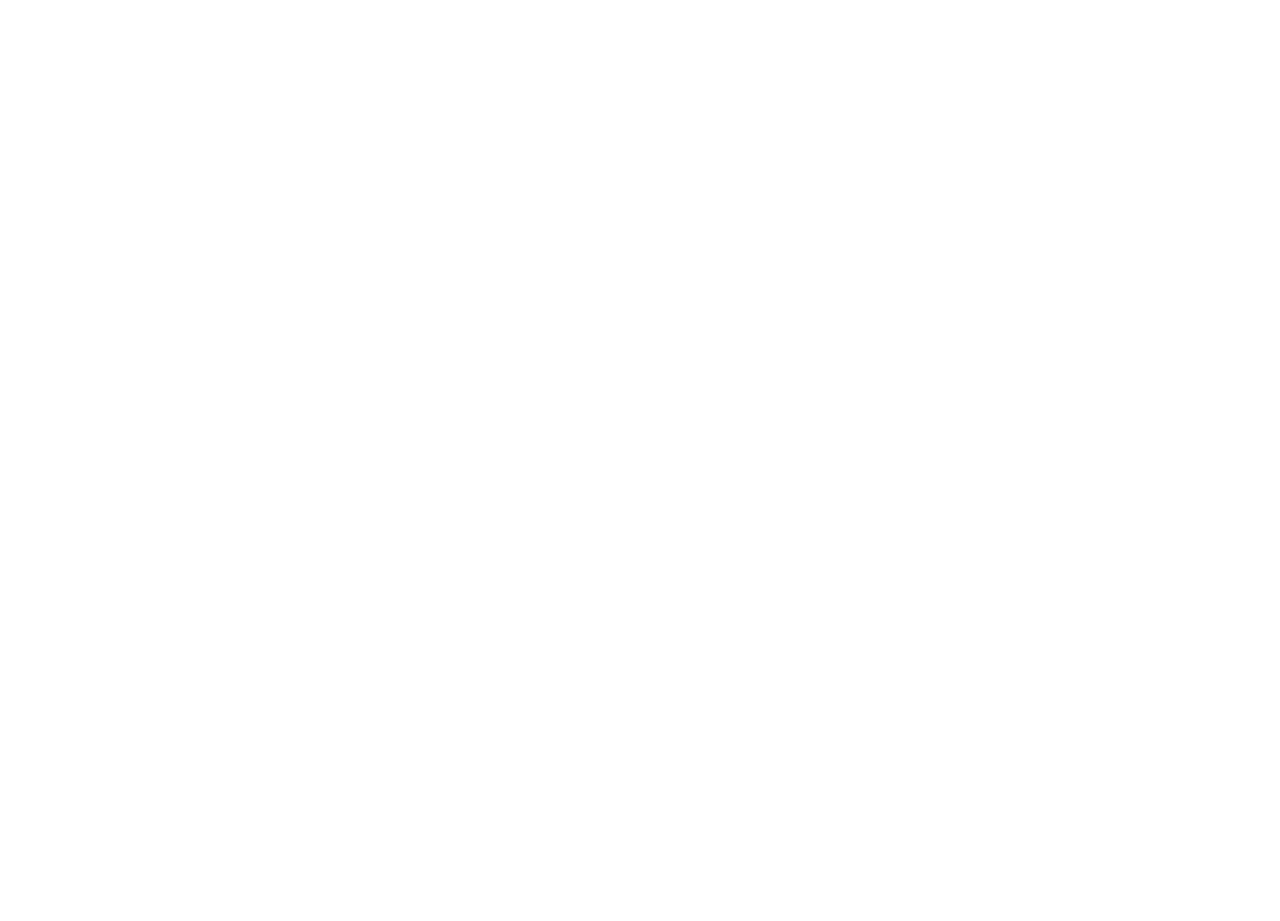
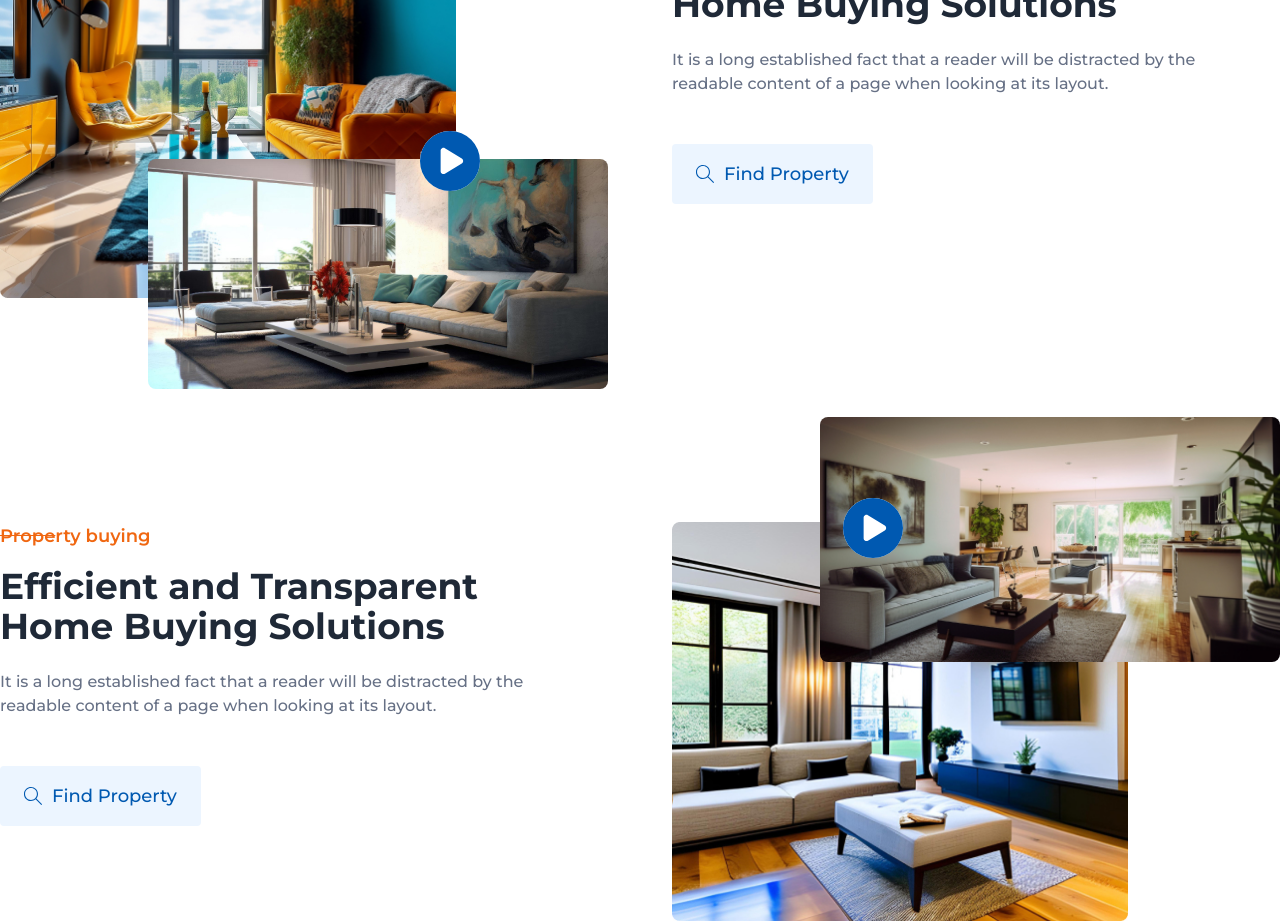
Before and after one commit to nisakib07/heritage-nest, a React (Vite) app: page / in a window 1280 px wide. Shown: the part 1060-1981 px from the top of the page. Before the commit the page ends 880 px from the top, so only its background shows below. Built offline with nearby package versions, Linux system fonts and the light colour scheme.

Commit message:
First and second portion done

```diff
--- a/src/Pages/Home/Banner.jsx
+++ b/src/Pages/Home/Banner.jsx
@@ -18,7 +18,7 @@
             Your Portal to India's Exquisite Real Estate
           </h1>
           <div className="flex justify-center mt-12">
-            <button className="bg-[#0059B1] flex items-center px-6 py-4">
+            <button className="bg-[#0059B1] flex items-center px-6 py-4 gap-2.5 rounded-[4px] font-medium text-lg">
               <SlMagnifier></SlMagnifier> Find Property
             </button>
           </div>{" "}
--- /dev/null
+++ b/src/Pages/Home/First.jsx
@@ -0,0 +1,32 @@
+import one from "../../assets/one.jpg";
+import two from "../../assets/two.jpg";
+import Efficient from "../../components/Efficient";
+import Wrapper from "../../components/Wrapper";
+import { FaCirclePlay } from "react-icons/fa6";
+
+const First = () => {
+  return (
+    <Wrapper>
+      <div className="mt-20 flex gap-16 flex-col lg:flex-row">
+        <div className="lg:w-1/2">
+          <div className="relative">
+            <img className="w-3/4" src={one} alt="" />
+            <img
+              className="absolute right-0 top-[65%] w-[460px] rounded-lg"
+              src={two}
+              alt=""
+            />
+            <div className="text-[#0059B1] bg-white rounded-full text-6xl absolute top-[58%] right-[21%]">
+              <FaCirclePlay className=" "></FaCirclePlay>
+            </div>
+          </div>
+        </div>
+        <div className="lg:w-1/2">
+          <Efficient></Efficient>
+        </div>
+      </div>
+    </Wrapper>
+  );
+};
+
+export default First;
--- a/src/Pages/Home/Home.jsx
+++ b/src/Pages/Home/Home.jsx
@@ -1,10 +1,14 @@
 import React from "react";
 import Banner from "./Banner";
+import First from "./First";
+import Second from "./Second";
 
 const Home = () => {
   return (
     <div>
       <Banner></Banner>
+      <First></First>
+      <Second></Second>
     </div>
   );
 };
--- /dev/null
+++ b/src/Pages/Home/Second.jsx
@@ -0,0 +1,32 @@
+import Efficient from "../../components/Efficient";
+import Wrapper from "../../components/Wrapper";
+import three from "../../assets/three.jpg";
+import four from "../../assets/four.png";
+import { FaCirclePlay } from "react-icons/fa6";
+
+const Second = () => {
+  return (
+    <Wrapper>
+      <div className="mt-56 flex gap-16 flex-col lg:flex-row">
+        <div className="lg:w-1/2">
+          <Efficient></Efficient>
+        </div>
+        <div className="lg:w-1/2">
+          <div className="relative">
+            <img className="w-3/4" src={three} alt="" />
+            <img
+              className="absolute right-0 bottom-[65%] w-[460px] rounded-lg"
+              src={four}
+              alt=""
+            />
+            <div className="text-[#0059B1] bg-white rounded-full text-6xl absolute -top-[6%] right-[62%]">
+              <FaCirclePlay className=" "></FaCirclePlay>
+            </div>
+          </div>
+        </div>
+      </div>
+    </Wrapper>
+  );
+};
+
+export default Second;
--- /dev/null
+++ b/src/components/Efficient.jsx
@@ -0,0 +1,24 @@
+import { SlMagnifier } from "react-icons/sl";
+
+const Efficient = () => {
+  return (
+    <div className="max-w-[590px]">
+      <p className="text-[#F06711] font-semibold text-lg">
+        <span className="line-through">Prope</span>rty buying
+      </p>
+      <h2 className="text-4xl font-bold mt-4">
+        Efficient and Transparent Home Buying Solutions
+      </h2>
+      <p className="text-[#667085] font-medium mt-6">
+        It is a long established fact that a reader will be distracted by the
+        readable content of a page when looking at its layout.
+      </p>
+
+      <button className="bg-[#ECF5FF] flex items-center px-6 py-4 gap-2.5 rounded-[4px] text-[#0059B1] text-lg font-medium mt-12">
+        <SlMagnifier></SlMagnifier> Find Property
+      </button>
+    </div>
+  );
+};
+
+export default Efficient;
```
Also changed, not shown: src/assets/four.jpg (added), src/assets/four.png (added).
